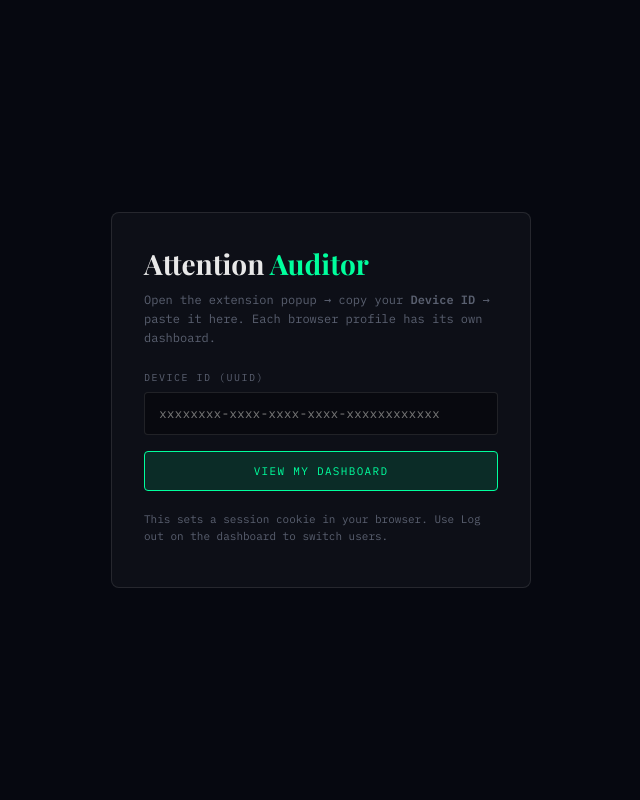
After one commit to SKIND0/attention-auditor, a Flask app: page /login in a window 1280 px wide. The commit adds this page. Shown: the whole page, without its empty margins (319-959 px from the left). Run offline with Flask 3, Linux system fonts and the light colour scheme; parts of the project's set-up code (start-up, migrations or seed data) failed here and were passed over.

Commit message:
multi user

```diff
--- a/attention-auditor-backend/app.py
+++ b/attention-auditor-backend/app.py
@@ -1,10 +1,11 @@
-from flask import Flask, request, jsonify, render_template
+from flask import Flask, request, jsonify, render_template, session, redirect, url_for, g
 from flask_cors import CORS
 from openai import OpenAI
 import mysql.connector
 from datetime import date, datetime
 from functools import wraps
 import time
+import uuid as uuid_mod
 from collections import deque
 from urllib.parse import urlparse, urlunparse
 from werkzeug.middleware.proxy_fix import ProxyFix
@@ -15,10 +16,18 @@ app.wsgi_app = ProxyFix(app.wsgi_app, x_for=1, x_proto=1, x_host=1, x_port=1, x_
 
 import os
 
+IS_DEBUG = os.environ.get("FLASK_DEBUG") == "1"
+app.secret_key = os.environ.get("FLASK_SECRET_KEY") or (
+    "dev-local-attention-auditor-not-for-production" if IS_DEBUG else None
+)
+if not app.secret_key:
+    raise RuntimeError("Set FLASK_SECRET_KEY for production (required for login sessions).")
+app.config["SESSION_COOKIE_HTTPONLY"] = True
+app.config["SESSION_COOKIE_SAMESITE"] = "Lax"
+app.config["SESSION_COOKIE_SECURE"] = os.environ.get("SESSION_COOKIE_SECURE", "0") == "1"
+
 def _parse_origins(value: str):
     return [o.strip() for o in (value or "").split(",") if o.strip()]
-
-IS_DEBUG = os.environ.get("FLASK_DEBUG") == "1"
 
 # CORS: allow only known dashboard origins (comma-separated).
 # Note: CORS is NOT authentication; it only controls which browser origins can read responses.
@@ -33,6 +42,28 @@ CORS(app, resources={r"/api/*": {"origins": cors_origins}})
 # API key auth (optional): if ATTENTION_AUDITOR_API_KEY is set:
 # - Extension POST endpoints always require this key (browser dashboard uses same-origin trust for GETs).
 API_KEY = os.environ.get("ATTENTION_AUDITOR_API_KEY")
+
+
+def _safe_redirect_path(raw_next):
+    if (
+        isinstance(raw_next, str)
+        and raw_next.startswith("/")
+        and not raw_next.startswith("//")
+    ):
+        return raw_next
+    return "/"
+
+
+def _normalize_client_token(raw):
+    if not raw or not isinstance(raw, str):
+        return None
+    s = raw.strip().lower()
+    try:
+        uuid_mod.UUID(s)
+        return s
+    except (ValueError, AttributeError, TypeError):
+        return None
+
 
 AUTO_CATEGORIZE_ON_TRACK = os.environ.get("AUTO_CATEGORIZE_ON_TRACK") == "1"
 MAX_NEW_DOMAINS_TO_CATEGORIZE_PER_TRACK = int(os.environ.get("MAX_NEW_DOMAINS_TO_CATEGORIZE_PER_TRACK", "5"))
@@ -277,18 +308,41 @@ def require_extension_api_key(fn):
     return wrapper
 
 
-def require_dashboard_or_api_key(fn):
-    """Public reads from your dashboard page (same origin), or any caller with the shared API key."""
+def require_extension_client_token(fn):
+    """Extension POST bodies must include X-Client-Token (UUID) — one logical user per browser profile."""
 
     @wraps(fn)
     def wrapper(*args, **kwargs):
-        if not API_KEY:
-            return fn(*args, **kwargs)
-        if _api_key_matches():
-            return fn(*args, **kwargs)
-        if _dashboard_browser_allowed():
-            return fn(*args, **kwargs)
-        return jsonify({"error": "Unauthorized"}), 401
+        ct = _normalize_client_token(request.headers.get("X-Client-Token"))
+        if not ct:
+            return jsonify({"error": "Missing or invalid X-Client-Token (copy Device ID from the extension popup)"}), 400
+        g.client_token = ct
+        return fn(*args, **kwargs)
+
+    return wrapper
+
+
+def require_dashboard_data(fn):
+    """Dashboard JSON APIs: session login stores client_token, or API key + X-Client-Token for automation."""
+
+    @wraps(fn)
+    def wrapper(*args, **kwargs):
+        ct = _normalize_client_token(session.get("client_token"))
+        hdr_ct = _normalize_client_token(request.headers.get("X-Client-Token"))
+        if API_KEY and _api_key_matches() and hdr_ct:
+            ct = hdr_ct
+        if not ct:
+            return jsonify({"error": "Login required", "login": "/login"}), 401
+
+        if API_KEY:
+            if not (_api_key_matches() or _dashboard_browser_allowed()):
+                return jsonify({"error": "Unauthorized"}), 401
+        else:
+            if not _dashboard_browser_allowed():
+                return jsonify({"error": "Unauthorized"}), 401
+
+        g.client_token = ct
+        return fn(*args, **kwargs)
 
     return wrapper
 
@@ -319,12 +373,15 @@ def get_db():
         password=db_password,
         database=db_name
     )
-def categorize_domain(domain):
-    """Check database first, then ask AI if unknown."""
+def categorize_domain(client_token, domain):
+    """Check database first for this user, then ask AI if unknown."""
     conn = get_db()
     cursor = conn.cursor(dictionary=True)
 
-    cursor.execute("SELECT category FROM site_categories WHERE domain = %s", (domain,))
+    cursor.execute(
+        "SELECT category FROM site_categories WHERE client_token = %s AND domain = %s",
+        (client_token, domain),
+    )
     row = cursor.fetchone()
 
     if row:
@@ -346,8 +403,8 @@ def categorize_domain(domain):
         category = "neutral"
 
     cursor.execute(
-        "INSERT INTO site_categories (domain, category, source) VALUES (%s, %s, 'ai')",
-        (domain, category)
+        "INSERT INTO site_categories (client_token, domain, category, source) VALUES (%s, %s, %s, 'ai')",
+        (client_token, domain, category),
     )
     conn.commit()
     cursor.close()
@@ -355,12 +412,39 @@ def categorize_domain(domain):
     return category
 
 
+@app.route("/login", methods=["GET", "POST"])
+def login():
+    err = None
+    next_default = _safe_redirect_path(request.args.get("next"))
+    if request.method == "POST":
+        token = (request.form.get("client_token") or "").strip()
+        ct = _normalize_client_token(token)
+        next_url = _safe_redirect_path(request.form.get("next")) or next_default
+        next_for_form = next_url
+        if not ct:
+            err = "Paste the UUID from your extension (Device ID)."
+            return render_template("login.html", error=err, next=next_for_form)
+        session["client_token"] = ct
+        session.permanent = True
+        return redirect(next_url)
+    return render_template("login.html", error=err, next=next_default)
+
+
+@app.route("/logout")
+def logout():
+    session.pop("client_token", None)
+    return redirect(url_for("login"))
+
+
 @app.route("/api/track", methods=["POST"])
 @require_extension_api_key
+@require_extension_client_token
 def track():
     data = request.get_json()
     if not data or "sites" not in data:
         return jsonify({"error": "No data provided"}), 400
+
+    ct = g.client_token
 
     record_date_str = data.get("date")
     try:
@@ -377,14 +461,14 @@ def track():
         if domain and seconds > 0:
             received_at = datetime.now()
             cursor.execute(
-                "INSERT INTO browsing_data (domain, seconds_spent, recorded_at) VALUES (%s, %s, %s)",
-                (domain, seconds, received_at)
+                "INSERT INTO browsing_data (client_token, domain, seconds_spent, recorded_at) VALUES (%s, %s, %s, %s)",
+                (ct, domain, seconds, received_at),
             )
             cursor.execute(
-                """INSERT INTO daily_summary (domain, total_seconds, visit_date)
-                   VALUES (%s, %s, %s)
+                """INSERT INTO daily_summary (client_token, domain, total_seconds, visit_date)
+                   VALUES (%s, %s, %s, %s)
                    ON DUPLICATE KEY UPDATE total_seconds = total_seconds + %s""",
-                (domain, seconds, record_date, seconds)
+                (ct, domain, seconds, record_date, seconds),
             )
 
     conn.commit()
@@ -408,8 +492,8 @@ def track():
             cur = conn.cursor()
             placeholders = ",".join(["%s"] * len(incoming_domains))
             cur.execute(
-                f"SELECT domain FROM site_categories WHERE domain IN ({placeholders})",
-                tuple(incoming_domains),
+                f"SELECT domain FROM site_categories WHERE client_token = %s AND domain IN ({placeholders})",
+                (ct, *incoming_domains),
             )
             categorized = {row[0] for row in cur.fetchall()}
             cur.close()
@@ -420,7 +504,7 @@ def track():
 
             for domain in to_categorize:
                 try:
-                    categorize_domain(domain)
+                    categorize_domain(ct, domain)
                 except Exception as e:
                     print(f"Could not categorize {domain}: {e}")
 
@@ -428,29 +512,32 @@ def track():
 
 
 @app.route("/api/stats", methods=["GET"])
-@require_dashboard_or_api_key
+@require_dashboard_data
 def stats():
     conn = get_db()
     cursor = conn.cursor(dictionary=True)
 
+    ct = g.client_token
     today_str = request.args.get("date", str(date.today()))
 
     cursor.execute(
         """SELECT d.domain, d.total_seconds, COALESCE(c.category, 'neutral') as category
            FROM daily_summary d
-           LEFT JOIN site_categories c ON d.domain = c.domain
-           WHERE d.visit_date = %s
+           LEFT JOIN site_categories c ON d.client_token = c.client_token AND d.domain = c.domain
+           WHERE d.client_token = %s AND d.visit_date = %s
            ORDER BY d.total_seconds DESC""",
-        (today_str,)
+        (ct, today_str),
     )
     today = cursor.fetchall()
 
     cursor.execute(
         """SELECT d.domain, SUM(d.total_seconds) as total_seconds, COALESCE(c.category, 'neutral') as category
            FROM daily_summary d
-           LEFT JOIN site_categories c ON d.domain = c.domain
+           LEFT JOIN site_categories c ON d.client_token = c.client_token AND d.domain = c.domain
+           WHERE d.client_token = %s
            GROUP BY d.domain, c.category
-           ORDER BY total_seconds DESC"""
+           ORDER BY total_seconds DESC""",
+        (ct,),
     )
     all_time = cursor.fetchall()
 
@@ -460,20 +547,26 @@ def stats():
 
 @app.route("/")
 def dashboard():
+    if not _normalize_client_token(session.get("client_token")):
+        return redirect(url_for("login", next="/"))
     return render_template("dashboard.html")
 
 
 @app.route("/api/stats/weekly", methods=["GET"])
-@require_dashboard_or_api_key
+@require_dashboard_data
 def weekly_stats():
     conn = get_db()
     cursor = conn.cursor(dictionary=True)
 
+    ct = g.client_token
+
     cursor.execute(
         """SELECT visit_date, domain, total_seconds
            FROM daily_summary
-           WHERE visit_date >= DATE_SUB(CURDATE(), INTERVAL 7 DAY)
-           ORDER BY visit_date DESC, total_seconds DESC"""
+           WHERE client_token = %s
+             AND visit_date >= DATE_SUB(CURDATE(), INTERVAL 7 DAY)
+           ORDER BY visit_date DESC, total_seconds DESC""",
+        (ct,),
     )
     rows = cursor.fetchall()
 
@@ -490,9 +583,11 @@ def weekly_stats():
     cursor.execute(
         """SELECT visit_date, SUM(total_seconds) as total
            FROM daily_summary
-           WHERE visit_date >= DATE_SUB(CURDATE(), INTERVAL 7 DAY)
+           WHERE client_token = %s
+             AND visit_date >= DATE_SUB(CURDATE(), INTERVAL 7 DAY)
            GROUP BY visit_date
-           ORDER BY visit_date ASC"""
+           ORDER BY visit_date ASC""",
+        (ct,),
     )
     daily_totals = cursor.fetchall()
     for row in daily_totals:
@@ -504,11 +599,14 @@ def weekly_stats():
 
 
 @app.route("/api/categories", methods=["GET"])
-@require_dashboard_or_api_key
+@require_dashboard_data
 def get_categories():
     conn = get_db()
     cursor = conn.cursor(dictionary=True)
-    cursor.execute("SELECT domain, category, source FROM site_categories ORDER BY category, domain")
+    cursor.execute(
+        "SELECT domain, category, source FROM site_categories WHERE client_token = %s ORDER BY category, domain",
+        (g.client_token,),
+    )
     rows = cursor.fetchall()
     cursor.close()
     conn.close()
@@ -517,14 +615,21 @@ def get_categories():
 
 @app.route("/api/categorize-all", methods=["POST"])
 @require_extension_api_key
+@require_extension_client_token
 @rate_limit(limit=CATEGORIZE_ALL_RATE_LIMIT_PER_HOUR, window_seconds=60 * 60, key_prefix="categorize_all")
 def categorize_all():
     """Find all domains in browsing data that aren't categorized yet and categorize them."""
+    ct = g.client_token
     conn = get_db()
     cursor = conn.cursor(dictionary=True)
     cursor.execute(
-        """SELECT DISTINCT domain FROM daily_summary
-           WHERE domain NOT IN (SELECT domain FROM site_categories)"""
+        """SELECT DISTINCT d.domain FROM daily_summary d
+           WHERE d.client_token = %s
+           AND NOT EXISTS (
+             SELECT 1 FROM site_categories c
+             WHERE c.client_token = d.client_token AND c.domain = d.domain
+           )""",
+        (ct,),
     )
     uncategorized = cursor.fetchall()
     cursor.close()
@@ -533,13 +638,15 @@ def categorize_all():
     results = {}
     for row in uncategorized:
         domain = row["domain"]
-        category = categorize_domain(domain)
+        category = categorize_domain(ct, domain)
         results[domain] = category
 
     return jsonify({"categorized": results, "count": len(results)}), 200
 
+
 @app.route("/api/categories/update", methods=["POST"])
 @require_extension_api_key
+@require_extension_client_token
 def update_category():
     data = request.get_json()
     domain = data.get("domain")
@@ -548,13 +655,14 @@ def update_category():
     if not domain or category not in ("productive", "distracting", "neutral"):
         return jsonify({"error": "Provide domain and category (productive/distracting/neutral)"}), 400
 
+    ct = g.client_token
     conn = get_db()
     cursor = conn.cursor()
     cursor.execute(
-        """INSERT INTO site_categories (domain, category, source)
-           VALUES (%s, %s, 'user')
+        """INSERT INTO site_categories (client_token, domain, category, source)
+           VALUES (%s, %s, %s, 'user')
            ON DUPLICATE KEY UPDATE category = %s, source = 'user'""",
-        (domain, category, category)
+        (ct, domain, category, category),
     )
     conn.commit()
     cursor.close()
@@ -562,7 +670,7 @@ def update_category():
     return jsonify({"domain": domain, "category": category, "source": "user"}), 200
 
 @app.route("/api/feedback", methods=["GET"])
-@require_dashboard_or_api_key
+@require_dashboard_data
 @rate_limit(limit=FEEDBACK_RATE_LIMIT_PER_MINUTE, window_seconds=60, key_prefix="feedback")
 def feedback():
     personality = request.args.get("personality", "coach")
@@ -575,16 +683,19 @@ def feedback():
 
     system_prompt = personalities.get(personality, personalities["coach"])
 
+    ct = g.client_token
+    today_str = request.args.get("date", str(date.today()))
+
     conn = get_db()
     cursor = conn.cursor(dictionary=True)
 
     cursor.execute(
         """SELECT d.domain, d.total_seconds, COALESCE(c.category, 'neutral') as category
            FROM daily_summary d
-           LEFT JOIN site_categories c ON d.domain = c.domain
-           WHERE d.visit_date = %s
+           LEFT JOIN site_categories c ON d.client_token = c.client_token AND d.domain = c.domain
+           WHERE d.client_token = %s AND d.visit_date = %s
            ORDER BY d.total_seconds DESC""",
-        (date.today(),)
+        (ct, today_str),
     )
     today = cursor.fetchall()
 
@@ -622,21 +733,22 @@ def feedback():
 
 
 @app.route("/api/anomalies", methods=["GET"])
-@require_dashboard_or_api_key
+@require_dashboard_data
 def anomalies():
     conn = get_db()
     cursor = conn.cursor(dictionary=True)
 
+    ct = g.client_token
     today_str = request.args.get("date", str(date.today()))
 
     # Get today's data
     cursor.execute(
         """SELECT d.domain, d.total_seconds, COALESCE(c.category, 'neutral') as category
            FROM daily_summary d
-           LEFT JOIN site_categories c ON d.domain = c.domain
-           WHERE d.visit_date = %s
+           LEFT JOIN site_categories c ON d.client_token = c.client_token AND d.domain = c.domain
+           WHERE d.client_token = %s AND d.visit_date = %s
            ORDER BY d.total_seconds DESC""",
-        (today_str,)
+        (ct, today_str),
     )
     today = cursor.fetchall()
 
@@ -646,10 +758,11 @@ def anomalies():
                   ROUND(AVG(d.total_seconds)) as avg_seconds,
                   COUNT(DISTINCT d.visit_date) as days_seen
            FROM daily_summary d
-           WHERE d.visit_date >= DATE_SUB(%s, INTERVAL 7 DAY)
+           WHERE d.client_token = %s
+             AND d.visit_date >= DATE_SUB(%s, INTERVAL 7 DAY)
              AND d.visit_date < %s
            GROUP BY d.domain""",
-        (today_str, today_str)
+        (ct, today_str, today_str),
     )
     averages = {row["domain"]: row for row in cursor.fetchall()}
 
@@ -661,14 +774,15 @@ def anomalies():
                SELECT d.visit_date, COALESCE(c.category, 'neutral') as category,
                       SUM(d.total_seconds) as daily_total
                FROM daily_summary d
-               LEFT JOIN site_categories c ON d.domain = c.domain
-               WHERE d.visit_date >= DATE_SUB(%s, INTERVAL 7 DAY)
+               LEFT JOIN site_categories c ON d.client_token = c.client_token AND d.domain = c.domain
+               WHERE d.client_token = %s
+                 AND d.visit_date >= DATE_SUB(%s, INTERVAL 7 DAY)
                  AND d.visit_date < %s
                GROUP BY d.visit_date, c.category
            ) sub
            LEFT JOIN site_categories c ON 1=0
            GROUP BY category""",
-        (today_str, today_str)
+        (ct, today_str, today_str),
     )
     cat_avgs = {row["category"]: int(row["avg_seconds"]) for row in cursor.fetchall()}
 
@@ -717,18 +831,21 @@ def anomalies():
     }), 200
 
 @app.route("/api/weekly-report", methods=["GET"])
-@require_dashboard_or_api_key
+@require_dashboard_data
 @rate_limit(limit=3, window_seconds=60 * 60, key_prefix="weekly_report")
 def weekly_report():
     conn = get_db()
     cursor = conn.cursor(dictionary=True)
 
+    ct = g.client_token
     cursor.execute(
         """SELECT d.visit_date, d.domain, d.total_seconds, COALESCE(c.category, 'neutral') as category
            FROM daily_summary d
-           LEFT JOIN site_categories c ON d.domain = c.domain
-           WHERE d.visit_date >= DATE_SUB(CURDATE(), INTERVAL 7 DAY)
-           ORDER BY d.visit_date ASC, d.total_seconds DESC"""
+           LEFT JOIN site_categories c ON d.client_token = c.client_token AND d.domain = c.domain
+           WHERE d.client_token = %s
+             AND d.visit_date >= DATE_SUB(CURDATE(), INTERVAL 7 DAY)
+           ORDER BY d.visit_date ASC, d.total_seconds DESC""",
+        (ct,),
     )
     rows = cursor.fetchall()
 
--- /dev/null
+++ b/attention-auditor-backend/templates/login.html
@@ -0,0 +1,116 @@
+<!DOCTYPE html>
+<html lang="en">
+<head>
+    <meta charset="UTF-8">
+    <meta name="viewport" content="width=device-width, initial-scale=1.0">
+    <title>Attention Auditor — Sign in</title>
+    <link href="https://fonts.googleapis.com/css2?family=IBM+Plex+Mono:wght@400;600&family=Playfair+Display:wght@700&display=swap" rel="stylesheet">
+    <style>
+        :root {
+            --bg: #060810;
+            --green: #00ff9d;
+            --muted: #5a6070;
+            --border: rgba(255,255,255,0.1);
+            --text: #e8e8e8;
+        }
+        * { box-sizing: border-box; }
+        body {
+            margin: 0;
+            min-height: 100vh;
+            font-family: 'IBM Plex Mono', monospace;
+            background: var(--bg);
+            color: var(--text);
+            display: flex;
+            align-items: center;
+            justify-content: center;
+            padding: 24px;
+        }
+        .card {
+            width: 100%;
+            max-width: 420px;
+            border: 1px solid var(--border);
+            border-radius: 8px;
+            padding: 32px;
+            background: rgba(255,255,255,0.03);
+        }
+        h1 {
+            font-family: 'Playfair Display', serif;
+            font-size: 28px;
+            margin: 0 0 8px;
+            font-weight: 700;
+        }
+        h1 span { color: var(--green); }
+        p.lead {
+            font-size: 12px;
+            color: var(--muted);
+            line-height: 1.6;
+            margin: 0 0 24px;
+        }
+        label {
+            display: block;
+            font-size: 10px;
+            letter-spacing: 0.15em;
+            text-transform: uppercase;
+            color: var(--muted);
+            margin-bottom: 8px;
+        }
+        input[type="text"] {
+            width: 100%;
+            padding: 12px 14px;
+            border-radius: 4px;
+            border: 1px solid var(--border);
+            background: rgba(0,0,0,0.35);
+            color: #ddd;
+            font-family: inherit;
+            font-size: 13px;
+            margin-bottom: 16px;
+        }
+        input:focus { outline: none; border-color: var(--green); }
+        button[type="submit"] {
+            width: 100%;
+            padding: 12px;
+            border-radius: 4px;
+            border: 1px solid var(--green);
+            background: rgba(0,255,157,0.12);
+            color: var(--green);
+            font-family: inherit;
+            font-size: 11px;
+            letter-spacing: 0.12em;
+            text-transform: uppercase;
+            cursor: pointer;
+        }
+        button[type="submit"]:hover { filter: brightness(1.1); }
+        .err {
+            background: rgba(255,45,85,0.12);
+            border: 1px solid rgba(255,45,85,0.3);
+            color: #ff6b8a;
+            padding: 10px 12px;
+            border-radius: 4px;
+            font-size: 12px;
+            margin-bottom: 16px;
+        }
+        .hint {
+            margin-top: 20px;
+            font-size: 11px;
+            color: var(--muted);
+            line-height: 1.5;
+        }
+    </style>
+</head>
+<body>
+<div class="card">
+    <h1>Attention <span>Auditor</span></h1>
+    <p class="lead">Open the extension popup → copy your <strong>Device ID</strong> → paste it here. Each browser profile has its own dashboard.</p>
+    {% if error %}
+    <div class="err">{{ error }}</div>
+    {% endif %}
+    <form method="post" action="{{ url_for('login') }}">
+        <input type="hidden" name="next" value="{{ next }}" />
+        <label for="client_token">Device ID (UUID)</label>
+        <input type="text" id="client_token" name="client_token" placeholder="xxxxxxxx-xxxx-xxxx-xxxx-xxxxxxxxxxxx" autocomplete="off" spellcheck="false" />
+        <button type="submit">View my dashboard</button>
+    </form>
+    <p class="hint">This sets a session cookie in your browser. Use Log out on the dashboard to switch users.</p>
+</div>
+</body>
+</html>
```
Also changed, not shown: attention-auditor-backend/templates/dashboard.html (+10 -0 lines), background.js (+21 -2 lines), popup.html (+27 -1 lines), popup.js (+36 -3 lines), README.md.
